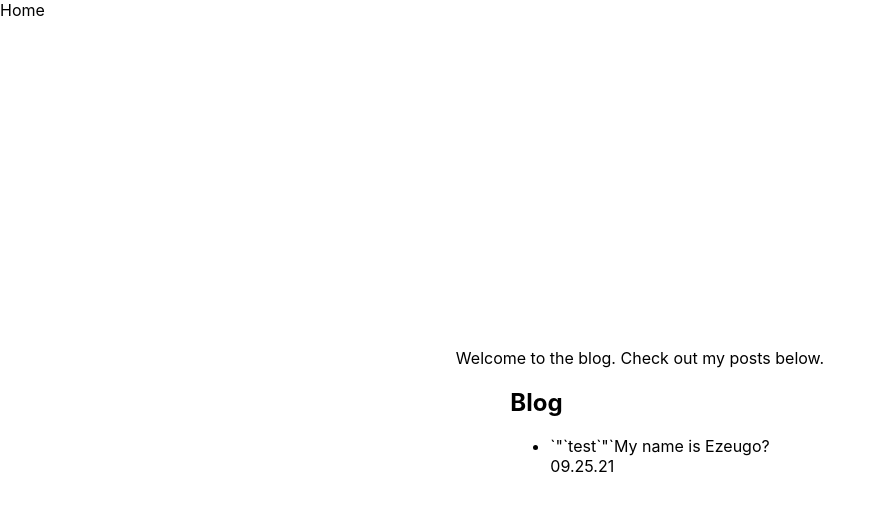
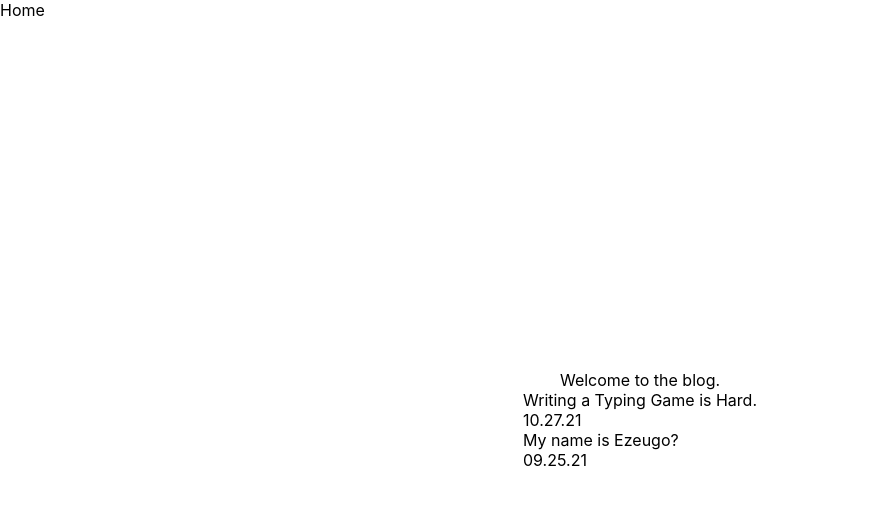
Before and after one commit to anukem/ezeugo.dev, a Next.js app: page / in a window 1280 px wide. Shown: the top 510 px of the page, without its empty margins (0-885 px from the left). Built offline with nearby package versions, Linux system fonts and the light colour scheme.

Commit message:
talking about typing

```diff
--- a/pages/index.js
+++ b/pages/index.js
@@ -14,22 +14,16 @@ export async function getStaticProps() {
 export default function Home({ allPostsData }) {
   return (
     <div className={styles.container}>
-      Welcome to the blog. Check out my posts below.
+      Welcome to the blog.
       <section>
-        <h2>Blog</h2>
-        <ul>
-          {allPostsData.map(({ id, date, title }) => (
-            // eslint-disable-next-line @next/next/link-passhref
-            <Link key={id} href={`/posts/${id}`}>
-              <li>
-                `&quot;`test`&quot;`
-                {title}
-                <br />
-                {date}
-              </li>
-            </Link>
-          ))}
-        </ul>
+        {allPostsData.map(({ id, date, title }) => (
+          <Link key={id} href={`/posts/${id}`} passHref>
+            <a>
+              <div>{title}</div>
+              {date}
+            </a>
+          </Link>
+        ))}
       </section>
     </div>
   );
--- /dev/null
+++ b/posts/typing-game.md
@@ -0,0 +1,24 @@
+---
+title: Writing a Typing Game is Hard.
+date: "10.27.21"
+---
+
+On my way to NOLA from Boston, I spent some time thinking about what the most useful thing i could write without an internet connection would be with the 4 hours i would spend in the air. In the past, I've writen everything from sudoku solvers, to solutions to as many leet code problems i could copy before i lost internet. Today, I had the bright idea to go make a typing game similar to the one at typegun.com, but in the terminal. Without a doubt, this has proven to be one of the most painful experiences I've had writing code and in many ways, exposed how reliant I am on the internet to save me from myself when I get stumped.
+
+To provide context, let me outline the requirements so what i was trying to achieve is clear.
+
+1. The program should be able to accept user input.
+2. The program should be executed in the terminal.
+3. The program should simultaneously have a timer that counts down from some predetermined period to 0.
+   a. The program should display this time above the place where the user types the input.
+4. The program should display a target word that needs to be typed.
+5. The program should also record the average amount of time it takes to completely type the target word.
+6. When the target word is misspelled and submitted, the program should record the discrepancy and keep a percentage of words typed correctly.
+7. The program should also keep tally of the total number of words presented to the user.
+
+The first 3 requirements alone were enough to keep me preoccupied for the entirety of the plane ride.
+
+As I saw it, there were 2 major issues, one of which I found a resolution for, but not with enough time to make traction on the second.
+The first was an issue with figuring out how to have two seperate processes running at the same time. The first process was meant to be
+responsible for keeping track of how much time was left to continue typing. The second process was supposed to continually accept user input
+and validate that the word matched the target. Having no internet connection I had no way of googling how to handle async operations in python.
```
